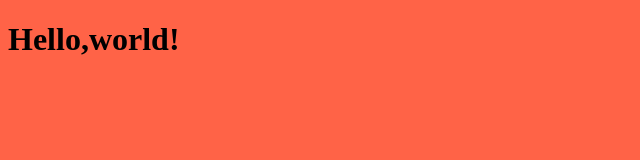
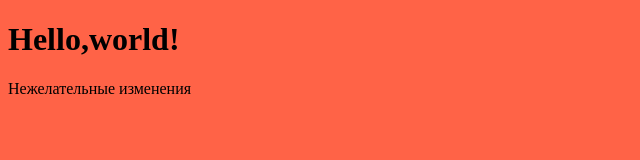
Before and after one commit to artemka81/git-first, a plain HTML site: page index.html in a window 1280 px wide. Shown: the whole page, without its empty margins (0-640 px from the left). Drawn offline with Linux system fonts and the light colour scheme.

Commit message:
four commit

```diff
--- a/index.html
+++ b/index.html
@@ -9,6 +9,9 @@
 </head>
 <body>
   <h1>Hello,world!</h1>
+  <p>Нежелательные изменения</p>
+
+
   <script src="js/main.js"></script>
 </body>
 </html>
```
